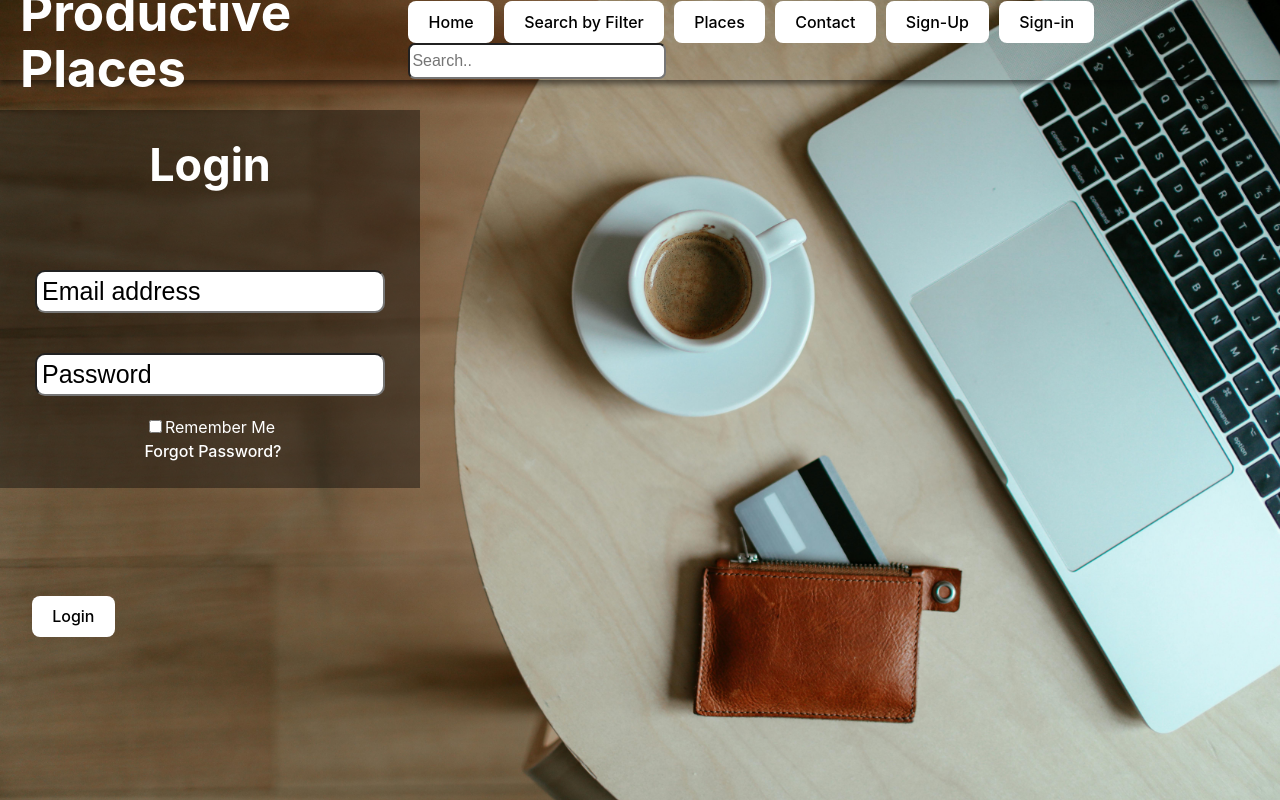
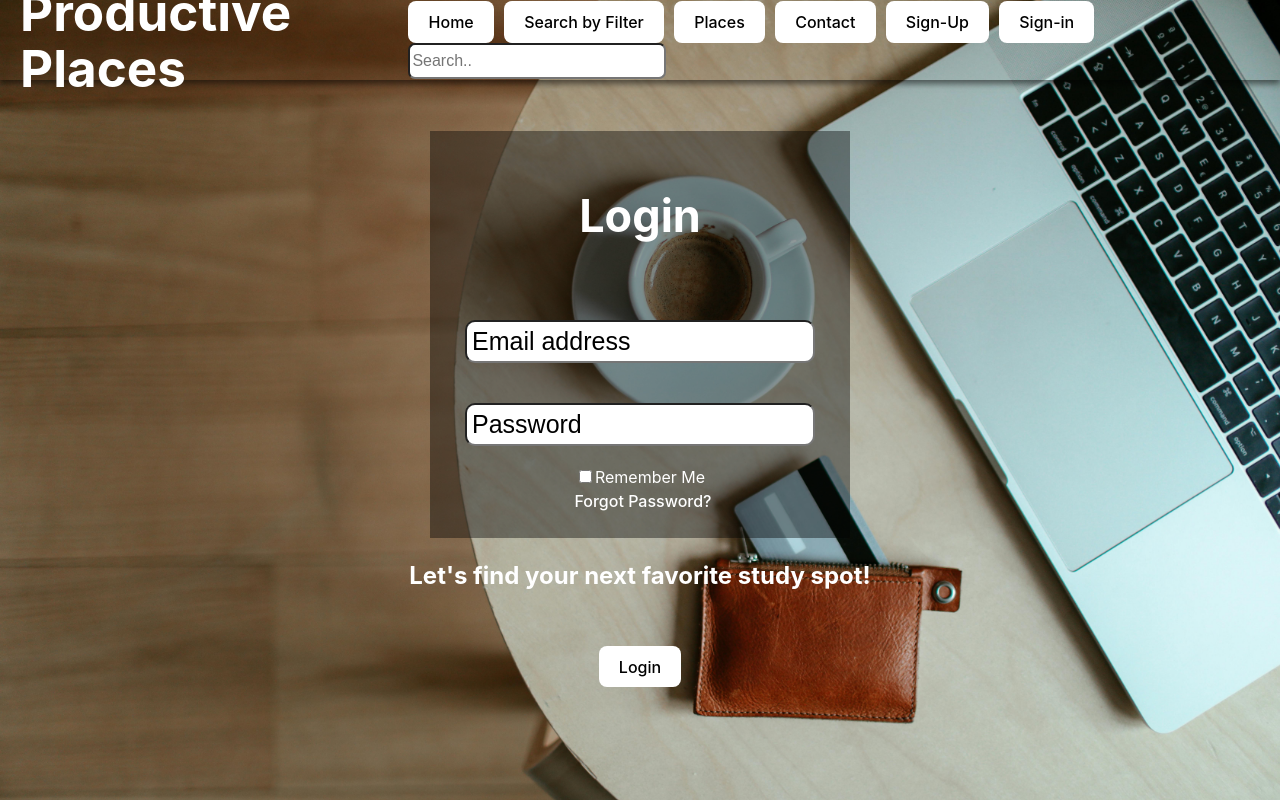
Before and after one commit to Christian-Mirt/S25-Gold, a React (Vite) app in the folder client/: page /signin in a window 1280 px wide. Built offline with nearby package versions, Linux system fonts and the light colour scheme.

Commit message:
Fixed signIn/signUp page styling

```diff
--- a/client/src/components/SignIn/SignIn.css
+++ b/client/src/components/SignIn/SignIn.css
@@ -1,7 +1,5 @@
   .subtitle {
-    position: relative;
     color: white;
-    top: -5px;
   }
 
   .signBttn {
--- a/client/src/components/SignIn/SignIn.jsx
+++ b/client/src/components/SignIn/SignIn.jsx
@@ -75,6 +75,8 @@ export default function SignIn() {
 
   return (
     <>
+      <div className='center-vertically'>
+        <div className='center-horizontally'>
           <div className="loginInfo">
             <form action="">
               <h1 className="loginHeader">Login</h1>
@@ -91,6 +93,8 @@ export default function SignIn() {
           <div className="card">
             <button type="submit" className="signBttn" onClick={handleSubmit}>Login</button>
           </div>
+        </div>
+      </div>
     </>
   );
 }
--- a/client/src/components/SignUp/SignUp.css
+++ b/client/src/components/SignUp/SignUp.css
@@ -1,7 +1,6 @@
   .subtitle
   {
     color: white;
-    transform: translate(-470px, -5px);
   }
 
   .signBttn{
--- a/client/src/components/SignUp/SignUp.jsx
+++ b/client/src/components/SignUp/SignUp.jsx
@@ -45,6 +45,8 @@ function SignUp() {
 
     return (
         <>
+            <div className='center-vertically'>
+                <div className='center-horizontally'>
                     <div className="loginInfo">
                         <form id="signUpForm">
                             <h1 className="signHeader">Sign Up</h1>
@@ -58,6 +60,8 @@ function SignUp() {
                     <div className="card">
                         <button onClick={handleSubmit} className="signBttn">Sign Up</button>
                     </div>
+                </div>
+            </div>
         </>
     );
 }
```
Lines whose indentation alone changed are shown as unchanged.
